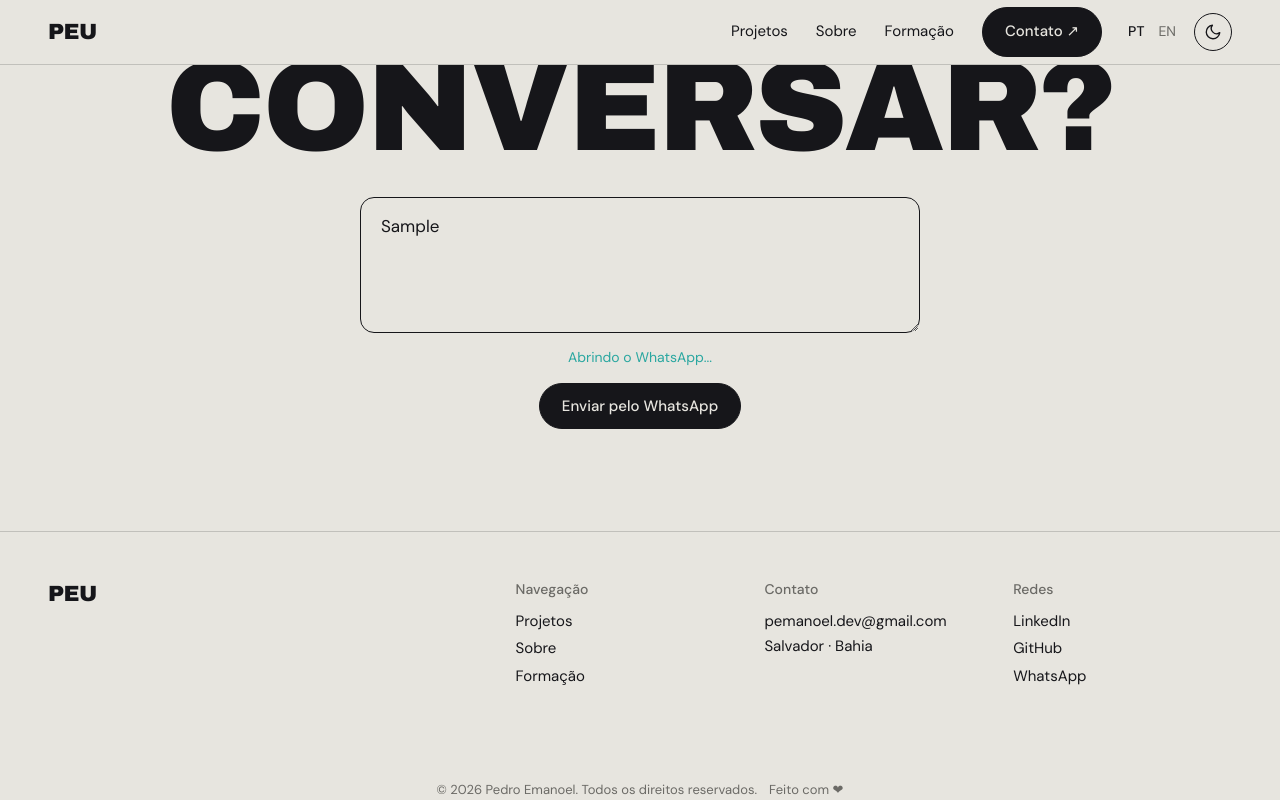
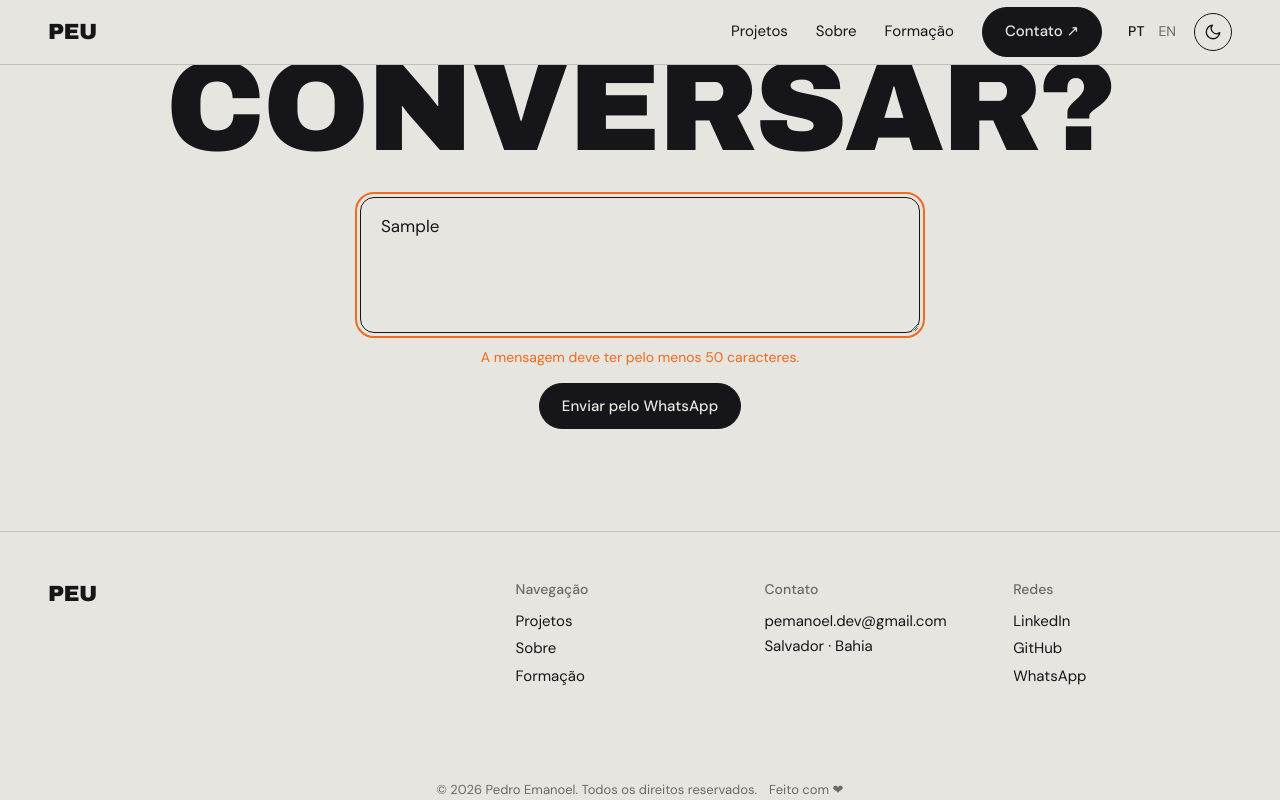
Before and after one commit to PedroEmanoel933/Portfolio, a plain HTML site: page src/index.html in a window 1280 px wide. Both pictures are taken after typing "Sample" into the empty fields and a click on the button "Enviar pelo WhatsApp". Shown: the part 3715-4515 px from the top of the page. Drawn offline with nearby package versions, Linux system fonts and the light colour scheme.

Commit message:
feat: add limite de caracteres no form

```diff
--- a/src/index.html
+++ b/src/index.html
@@ -142,7 +142,7 @@
         <h2 data-i18n="contactTitle" style="text-align: center; display: flex; justify-content: center;">Vamos conversar?</h2>
         <form class="cf" id="cfForm" novalidate>
           <label class="cf__sr" for="cfText" data-i18n="cfLabel">Sua mensagem</label>
-          <textarea class="cf__field" id="cfText" rows="4" maxlength="800" required data-i18n-ph="cfPlaceholder"
+          <textarea class="cf__field" id="cfText" rows="4" minlength="50" maxlength="800" required data-i18n-ph="cfPlaceholder"
             placeholder="Escreva sua mensagem para o Pedro..."></textarea>
           <p class="cf__status" id="cfStatus" role="status"></p>
           <button class="btn fill" type="submit" data-i18n="cfSend">Enviar pelo WhatsApp</button>
--- a/src/script.js
+++ b/src/script.js
@@ -18,7 +18,7 @@ const i18n = {
         stat: 'Projetos pessoais, entre os já publicados e os que estão em desenvolvimento.',
         contactTitle: 'Vamos conversar?',
         cfLabel: 'Sua mensagem', cfPlaceholder: 'Escreva sua mensagem para o Pedro...',
-        cfSend: 'Enviar pelo WhatsApp', cfEmpty: 'Escreva uma mensagem antes de enviar.', cfOk: 'Abrindo o WhatsApp...',
+        cfSend: 'Enviar pelo WhatsApp', cfEmpty: 'Escreva uma mensagem antes de enviar.', cfShort: 'A mensagem deve ter pelo menos 50 caracteres.', cfOk: 'Abrindo o WhatsApp...',
         fNav: 'Navegação', fContact: 'Contato', fSocial: 'Redes',
         legal: '© 2026 Pedro Emanoel. Todos os direitos reservados.', made: 'Feito com \u2764',
         themeToLight: 'Ativar modo claro', themeToDark: 'Ativar modo escuro',
@@ -42,7 +42,7 @@ const i18n = {
         stat: 'Personal projects, both published and in development.',
         contactTitle: "Let's talk?",
         cfLabel: 'Your message', cfPlaceholder: 'Write your message to Pedro...',
-        cfSend: 'Send via WhatsApp', cfEmpty: 'Write a message before sending.', cfOk: 'Opening WhatsApp...',
+        cfSend: 'Send via WhatsApp', cfEmpty: 'Write a message before sending.', cfShort: 'Your message must contain at least 50 characters.', cfOk: 'Opening WhatsApp...',
         fNav: 'Navigation', fContact: 'Contact', fSocial: 'Social',
         legal: '© 2026 Pedro Emanoel. All rights reserved.', made: 'Made with \u2764',
         themeToLight: 'Switch to light mode', themeToDark: 'Switch to dark mode',
@@ -218,6 +218,13 @@ if (cfForm && cfText && cfStatus) {
             return;
         }
 
+        if (text.length < 50) {
+            cfStatus.style.color = 'var(--orange)';
+            cfStatus.textContent = t('cfShort');
+            cfText.focus();
+            return;
+        }
+
         cfStatus.style.color = 'var(--teal)';
         cfStatus.textContent = t('cfOk');
         window.open(WA + '?text=' + encodeURIComponent(text), '_blank', 'noopener');
```
